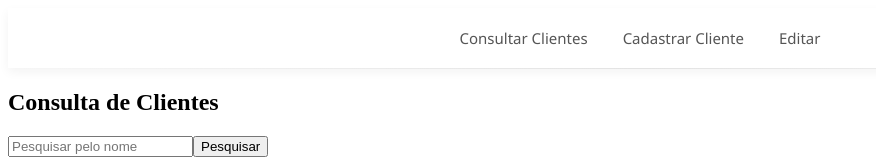
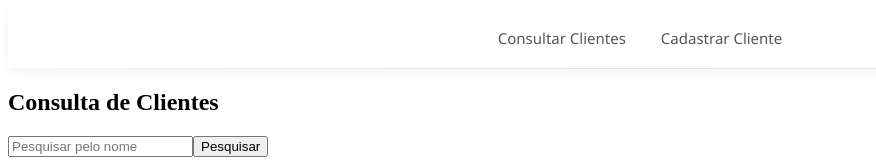
Before and after one commit to felipefaraujo14-hue/crud_pessoas, an Angular app: page /consulta in a window 1280 px wide. Shown: the top 160 px of the page, without its empty margins (0-876 px from the left). Built offline with nearby package versions, Linux system fonts and the light colour scheme.

Commit message:
routerLinkActive

```diff
--- a/src/app/app.html
+++ b/src/app/app.html
@@ -1,22 +1,13 @@
 <nav>
-
-    <a routerLink="/consulta">
+    <a routerLink="/consulta" routerLinkActive="active">
       Consultar Clientes
     </a>
 
-    <a routerLink="/cadastro">
+    <a routerLink="/cadastro" routerLinkActive="active">
       Cadastrar Cliente
     </a>
-
-    <a routerLink="/editar">
-        Editar
-
-    </a>
-
   </nav>
-
 
   <hr>
 
-
   <router-outlet></router-outlet>
```
